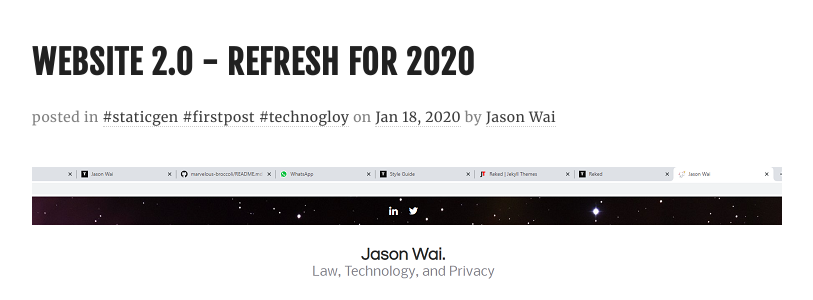
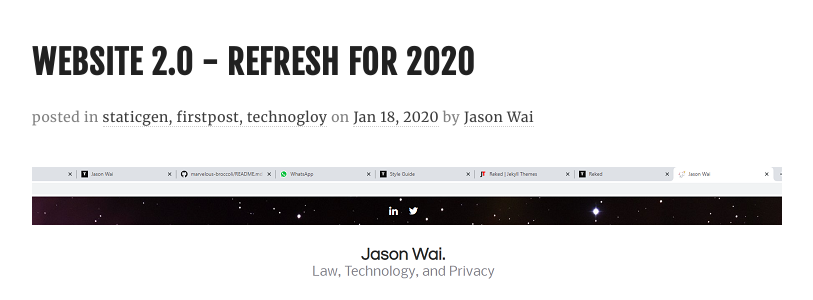
Before and after one commit to jawai/smiling-strawberry, a Jekyll site: the page built from _posts/2020-01-01-website-2-0-refresh-for-2020.md, in a window 1280 px wide and 900 px high. Shown: the part 195-495 px from the top of the window, without its empty margins (233-1046 px from the left). Built offline with Jekyll 4.4.1, drawn with Linux system fonts in a browser that asks for light colours; nearby versions of some CDN libraries; comment, search, counter and statistics services are not loaded.

```diff
--- a/_posts/2020-01-01-website-2-0-refresh-for-2020.md
+++ b/_posts/2020-01-01-website-2-0-refresh-for-2020.md
@@ -4,7 +4,7 @@ title: Website 2.0 - refresh for 2020
 date: 2020-01-18T05:00:00.000+00:00
 image: "/images/first-post-pre-x450.png"
 tags:
-- "#staticgen #firstpost #technogloy"
+- staticgen, firstpost, technogloy
 
 ---
 #### Re: First Contact - Site Background
```
